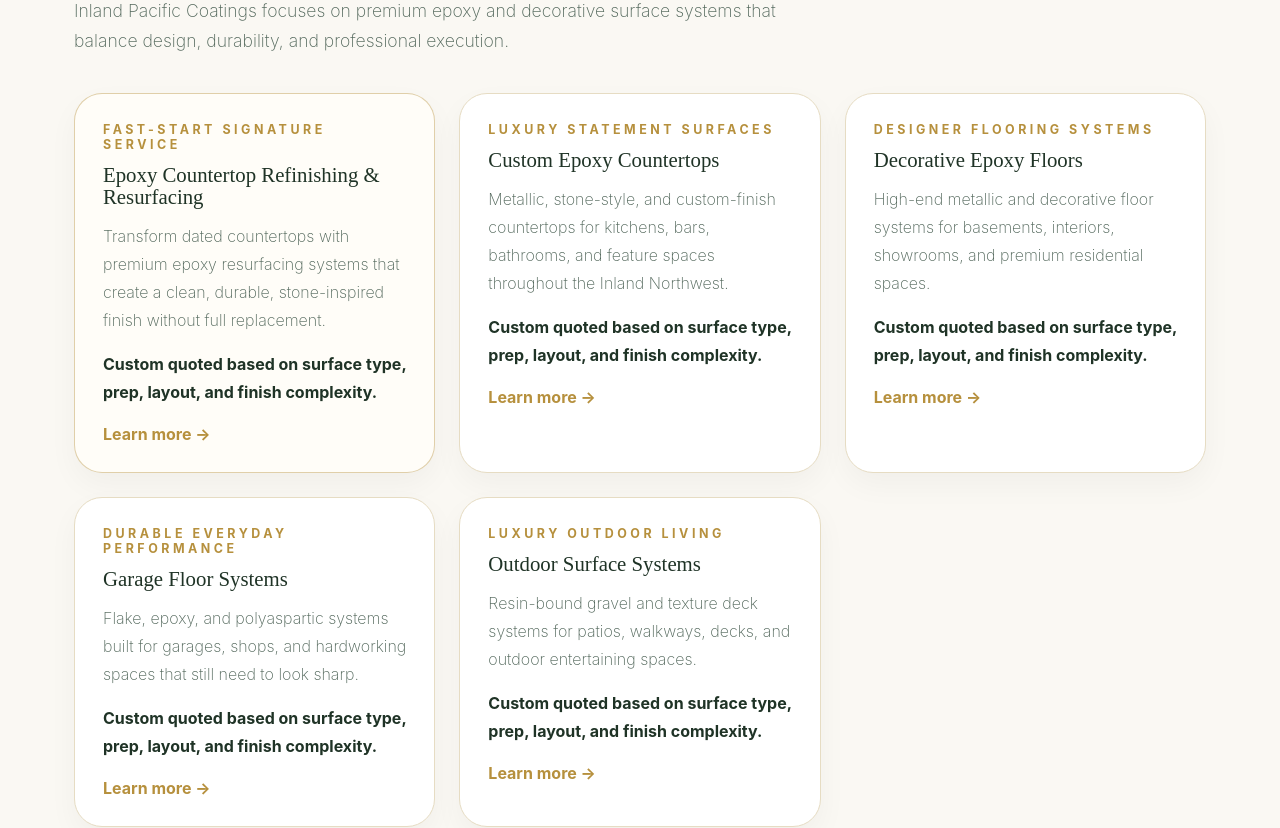
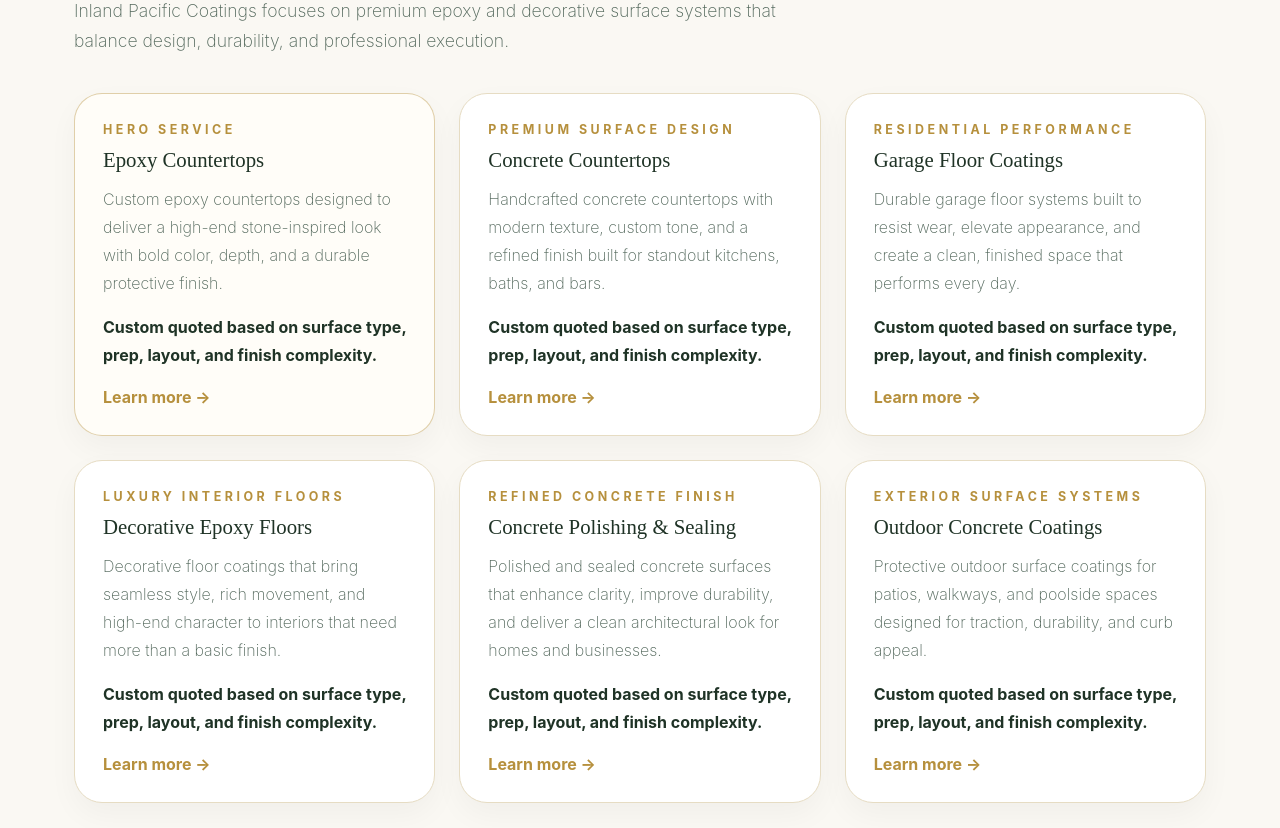
Before and after one commit to Kray93/Inland-Pacific-Coatings, a Next.js app: page / in a window 1280 px wide. Shown: the part 1520-2348 px from the top of the page. Built offline with nearby package versions, Linux system fonts and the light colour scheme; a web font is replaced by a local one.

Commit message:
Update services page.tsx

```diff
--- a/app/page.tsx
+++ b/app/page.tsx
@@ -3,40 +3,47 @@
 
 const services = [
   {
-    title: "Epoxy Countertop Refinishing & Resurfacing",
-    subtitle: "Fast-start signature service",
+    subtitle: "Hero Service",
+    title: "Epoxy Countertops",
     description:
-      "Transform dated countertops with premium epoxy resurfacing systems that create a clean, durable, stone-inspired finish without full replacement.",
-    href: "/epoxy-countertops"
+      "Custom epoxy countertops designed to deliver a high-end stone-inspired look with bold color, depth, and a durable protective finish.",
+    href: "/epoxy-countertops",
   },
   {
-    title: "Custom Epoxy Countertops",
-    subtitle: "Luxury statement surfaces",
+    subtitle: "Premium Surface Design",
+    title: "Concrete Countertops",
     description:
-      "Metallic, stone-style, and custom-finish countertops for kitchens, bars, bathrooms, and feature spaces throughout the Inland Northwest.",
-    href: "/epoxy-countertops"
+      "Handcrafted concrete countertops with modern texture, custom tone, and a refined finish built for standout kitchens, baths, and bars.",
+    href: "/concrete-countertops",
   },
   {
-    title: "Decorative Epoxy Floors",
-    subtitle: "Designer flooring systems",
+    subtitle: "Residential Performance",
+    title: "Garage Floor Coatings",
     description:
-      "High-end metallic and decorative floor systems for basements, interiors, showrooms, and premium residential spaces.",
-    href: "/decorative-epoxy-floors"
+      "Durable garage floor systems built to resist wear, elevate appearance, and create a clean, finished space that performs every day.",
+    href: "/garage-floor-coatings",
   },
   {
-    title: "Garage Floor Systems",
-    subtitle: "Durable everyday performance",
+    subtitle: "Luxury Interior Floors",
+    title: "Decorative Epoxy Floors",
     description:
-      "Flake, epoxy, and polyaspartic systems built for garages, shops, and hardworking spaces that still need to look sharp.",
-    href: "/garage-floor-systems"
+      "Decorative floor coatings that bring seamless style, rich movement, and high-end character to interiors that need more than a basic finish.",
+    href: "/decorative-epoxy-floors",
   },
   {
-    title: "Outdoor Surface Systems",
-    subtitle: "Luxury outdoor living",
+    subtitle: "Refined Concrete Finish",
+    title: "Concrete Polishing & Sealing",
     description:
-      "Resin-bound gravel and texture deck systems for patios, walkways, decks, and outdoor entertaining spaces.",
-    href: "/outdoor-surfaces"
-  }
+      "Polished and sealed concrete surfaces that enhance clarity, improve durability, and deliver a clean architectural look for homes and businesses.",
+    href: "/concrete-polishing-sealing",
+  },
+  {
+    subtitle: "Exterior Surface Systems",
+    title: "Outdoor Concrete Coatings",
+    description:
+      "Protective outdoor surface coatings for patios, walkways, and poolside spaces designed for traction, durability, and curb appeal.",
+    href: "/outdoor-concrete-coatings",
+  },
 ];
 
 const coreValues = [
```
